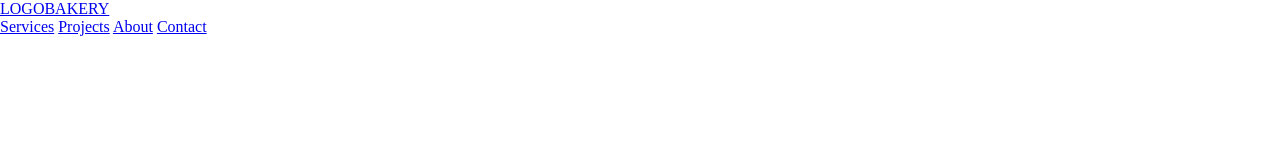
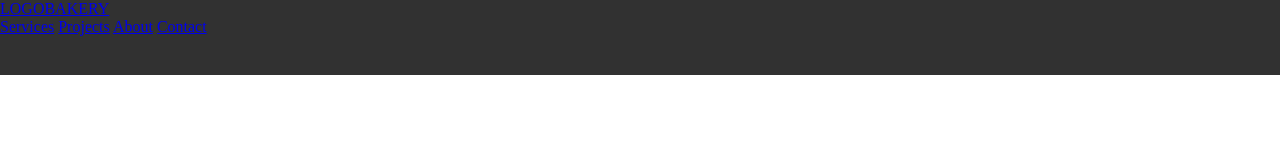
Before and after one commit to AnthonyMoutafian/MenuByGit, a plain HTML site: page index.html in a window 1280 px wide. Drawn offline with Linux system fonts and the light colour scheme.

Commit message:
adding menu class bg color and others in css

```diff
--- a/style.css
+++ b/style.css
@@ -2,3 +2,8 @@
     margin: 0;
     padding: 0;
 }
+
+.menu{
+    background-color: rgb(49, 49, 49);
+    height: 75px;
+}
```
